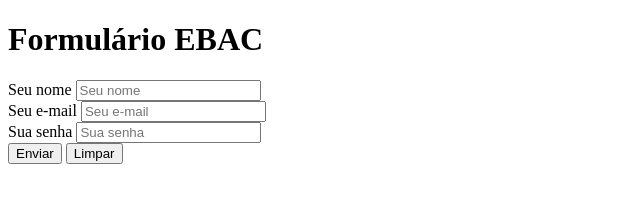
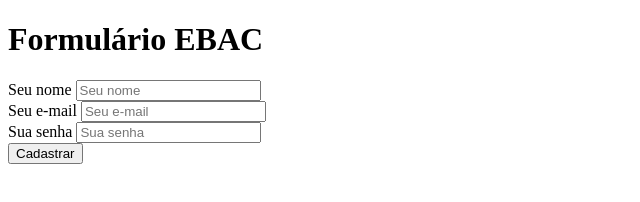
Before and after one commit to Pablopython34/CursoEbac, a plain HTML site: page index.html in a window 1280 px wide. Shown: the whole page, without its empty margins (0-640 px from the left). Drawn offline with Linux system fonts and the light colour scheme.

Commit message:
alterei botton para Cadastrar

```diff
--- a/index.html
+++ b/index.html
@@ -20,12 +20,10 @@
 
 
     <button type="Submit">
-        Enviar
+        Cadastrar
     </button>
 
-    <button type="reset">
-        Limpar
-    </button>
+
 </form>
 </body>
 </html>
```
